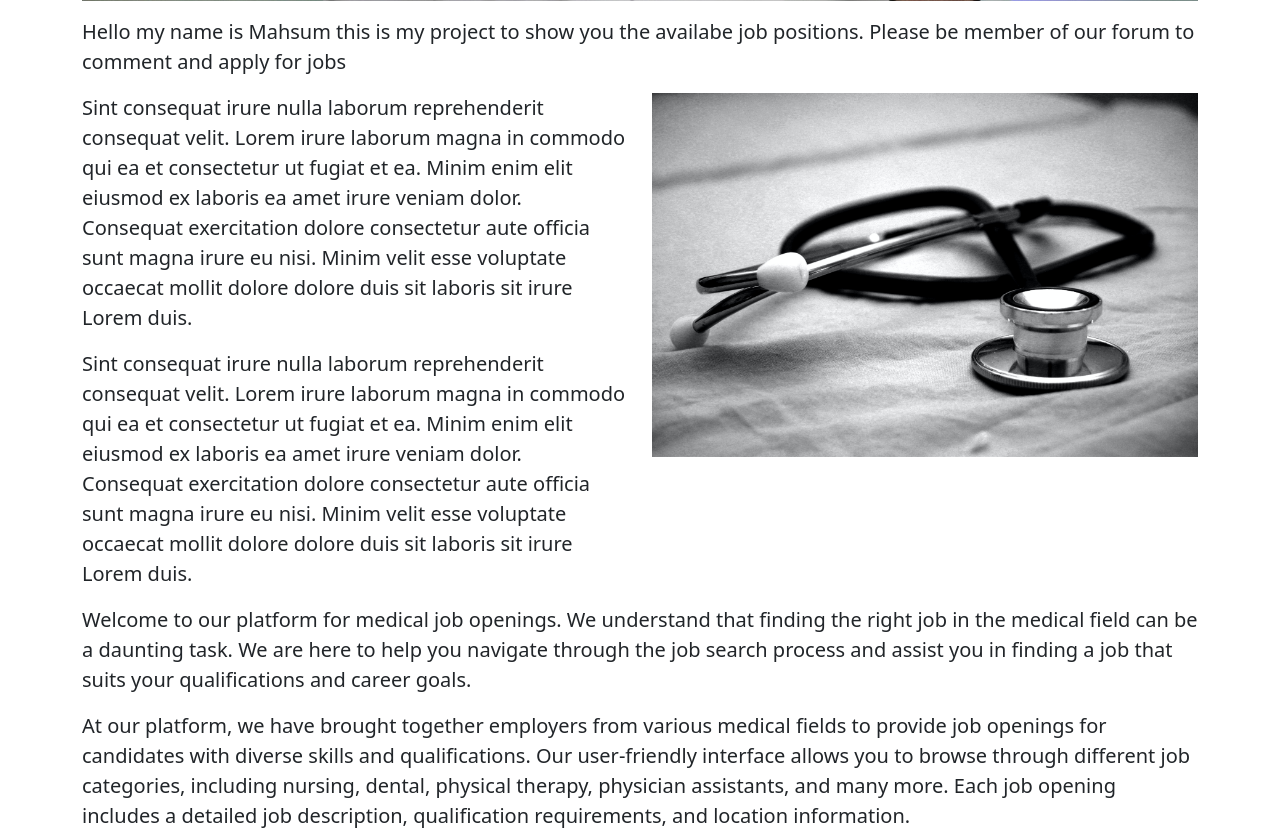
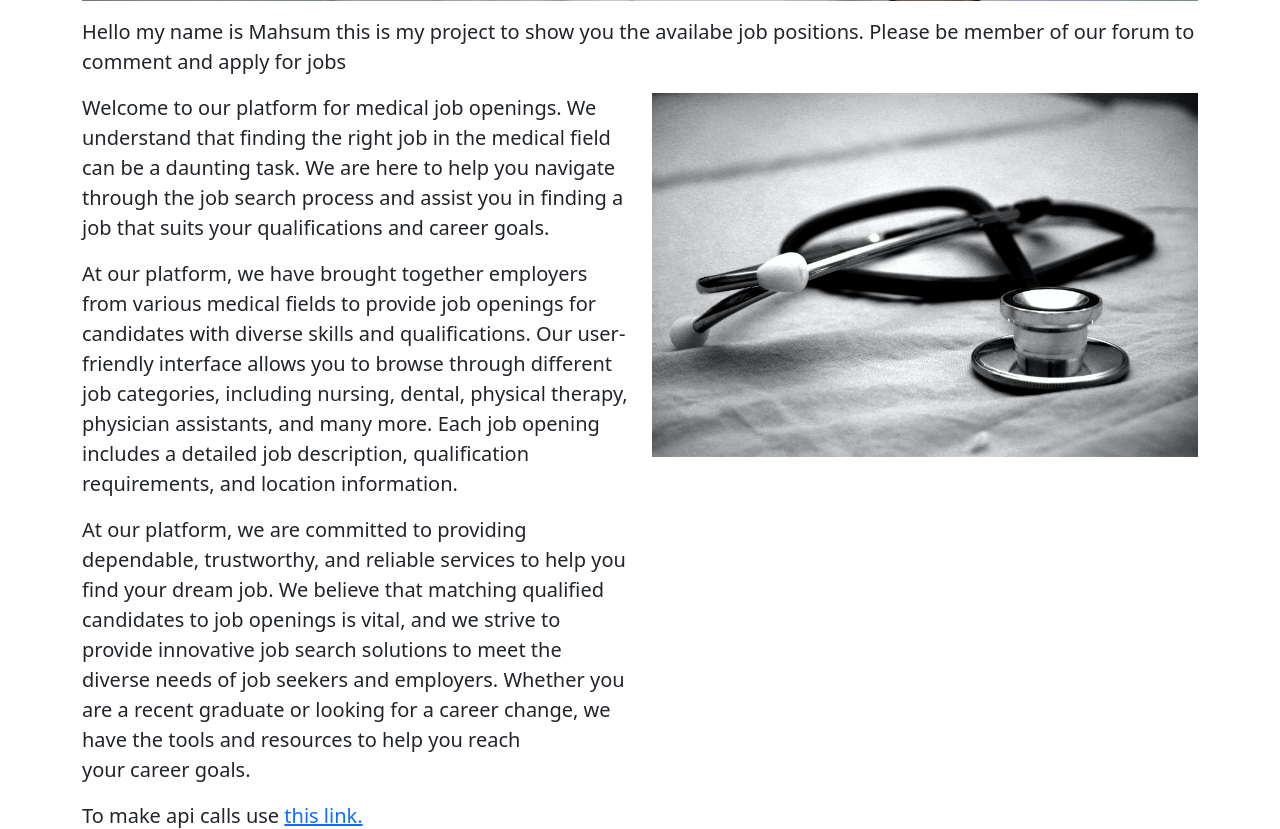
Before and after one commit to drmahsum/medical-jobs-posting, a Flask app: template templates/home.html in a window 1280 px wide. Shown: the part 555-1384 px from the top of the page. Run offline with Flask 3, Linux system fonts and the light colour scheme; the template is opened without the code that fills it, so the values that code supplies are empty.

Commit message:
added paragraphs

```diff
--- a/templates/home.html
+++ b/templates/home.html
@@ -31,10 +31,13 @@
             <div class="row">
                 <div class="col-12 col-lg-6">
                     <p class="lead">
-                        Sint consequat irure nulla laborum reprehenderit consequat velit. Lorem irure laborum magna in commodo qui ea et consectetur ut fugiat et ea. Minim enim elit eiusmod ex laboris ea amet irure veniam dolor. Consequat exercitation dolore consectetur aute officia sunt magna irure eu nisi. Minim velit esse voluptate occaecat mollit dolore dolore duis sit laboris sit irure Lorem duis.
+                        Welcome to our platform for medical job openings. We understand that finding the right job in the medical field can be a daunting task. We are here to help you navigate through the job search process and assist you in finding a job that suits your qualifications and career goals.
                     </p>
                     <p class="lead">
-                        Sint consequat irure nulla laborum reprehenderit consequat velit. Lorem irure laborum magna in commodo qui ea et consectetur ut fugiat et ea. Minim enim elit eiusmod ex laboris ea amet irure veniam dolor. Consequat exercitation dolore consectetur aute officia sunt magna irure eu nisi. Minim velit esse voluptate occaecat mollit dolore dolore duis sit laboris sit irure Lorem duis.
+                        At our platform, we have brought together employers from various medical fields to provide job openings for candidates with diverse skills and qualifications. Our user-friendly interface allows you to browse through different job categories, including nursing, dental, physical therapy, physician assistants, and many more. Each job opening includes a detailed job description, qualification requirements, and location information.
+                    </p>
+                    <p class="lead">
+                        At our platform, we are committed to providing dependable, trustworthy, and reliable services to help you find your dream job. We believe that matching qualified candidates to job openings is vital, and we strive to provide innovative job search solutions to meet the diverse needs of job seekers and employers. Whether you are a recent graduate or looking for a career change, we have the tools and resources to help you reach your career goals.
                     </p>
                 </div>
 
@@ -42,15 +45,6 @@
                     <img class="img-fluid" src="../static/image1.jpg" />
                 </div>
             </div>
-            <p class="lead">
-                Welcome to our platform for medical job openings. We understand that finding the right job in the medical field can be a daunting task. We are here to help you navigate through the job search process and assist you in finding a job that suits your qualifications and career goals.
-            </p>
-            <p class="lead">
-                At our platform, we have brought together employers from various medical fields to provide job openings for candidates with diverse skills and qualifications. Our user-friendly interface allows you to browse through different job categories, including nursing, dental, physical therapy, physician assistants, and many more. Each job opening includes a detailed job description, qualification requirements, and location information.
-            </p>
-            <p class="lead">
-                At our platform, we are committed to providing dependable, trustworthy, and reliable services to help you find your dream job. We believe that matching qualified candidates to job openings is vital, and we strive to provide innovative job search solutions to meet the diverse needs of job seekers and employers. Whether you are a recent graduate or looking for a career change, we have the tools and resources to help you reach your career goals.
-            </p>
             <p class="lead">To make api calls use <a href="/api">this link.</a></p>
             <div class="row">
                 {% for job in jobs %}
```
